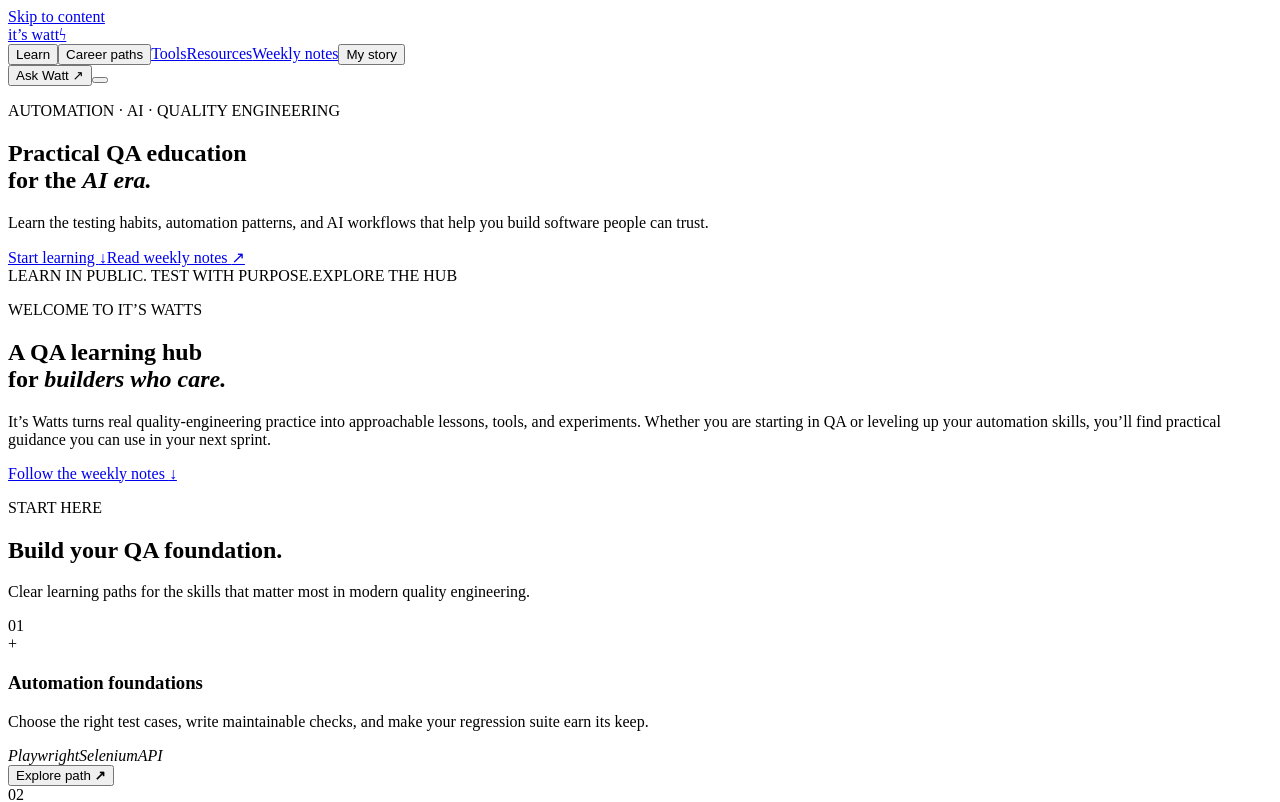
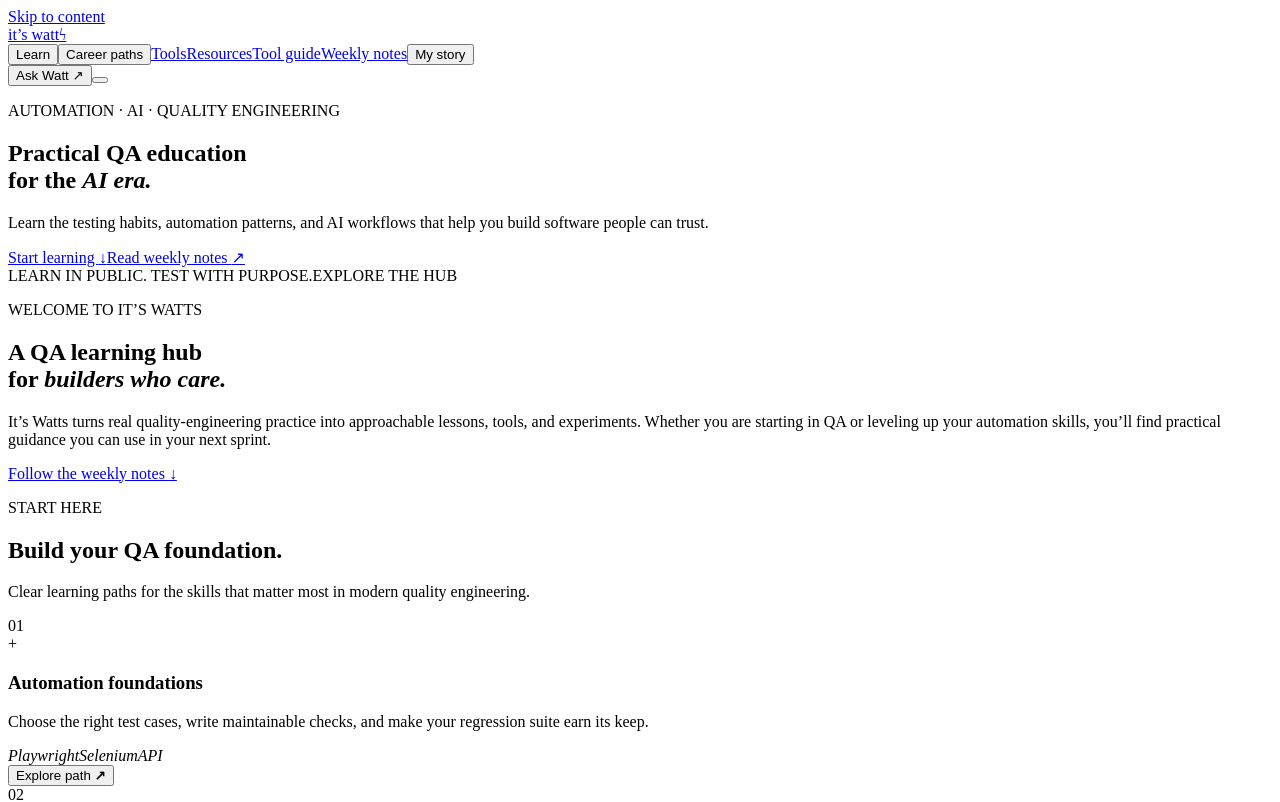
Before and after one commit to Dream-Like-King/itswatts, a React (Vite) app: page / in a window 1280 px wide. Shown: the top 802 px of the page. Built offline with nearby package versions, Linux system fonts and the light colour scheme; the HTML template or start-up script is replaced by a standard one.

Commit message:
Tools Overview add

```diff
--- a/src/components/MobileDock.tsx
+++ b/src/components/MobileDock.tsx
@@ -11,6 +11,7 @@ const primaryItems = [
 
 const moreItems = [
   ['Resources', 'resources', '▦'],
+  ['Tool Guide', 'focus-tools', '◈'],
   ['Career paths', 'career-paths', '↗'],
   ['Practice Lab', 'practice', '◌'],
   ['My story', 'story', '◉'],
--- a/src/components/Navbar.tsx
+++ b/src/components/Navbar.tsx
@@ -1,7 +1,7 @@
 import { useState } from 'react'
 import { Logo } from './Logo'
 
-const links = [['Learn', 'learn'], ['Career paths', 'career-paths'], ['Tools', 'tools'], ['Resources', 'resources'], ['Weekly notes', 'weekly'], ['My story', 'my-story']]
+const links = [['Learn', 'learn'], ['Career paths', 'career-paths'], ['Tools', 'tools'], ['Resources', 'resources'], ['Tool guide', 'focus-tools'], ['Weekly notes', 'weekly'], ['My story', 'my-story']]
 
 type NavbarProps = { onOpenChat: () => void; onOpenLearn: (target?: string) => void; onOpenStory: () => void }
 
--- a/src/data/site.ts
+++ b/src/data/site.ts
@@ -33,10 +33,12 @@ export const explorationTools = [
   { name: 'Selenium', category: 'Automation', description: 'A widely used browser-automation ecosystem with broad language and grid support.', use: 'Useful for maintaining or extending established automation suites across teams.' },
   { name: 'Cypress', category: 'Automation', description: 'A developer-friendly tool for testing web applications directly in the browser.', use: 'Helpful for fast front-end feedback, debugging, and component-focused checks.' },
   { name: 'Postman', category: 'Automation', description: 'A workspace for exploring, testing, and documenting APIs.', use: 'Use it to validate requests, responses, authentication, and important API edge cases.' },
+  { name: 'REST Assured', category: 'Automation', description: 'A Java library for writing readable, code-based API tests.', use: 'Use it to automate API checks, validate contracts and responses, and run reliable service tests alongside a Java test suite.' },
   { name: 'API testing', category: 'Automation', description: 'Testing the services and data exchanges behind a user interface.', use: 'Use it to isolate integration problems and verify behavior before or alongside UI testing.' },
   { name: 'Browser DevTools', category: 'Automation', description: 'Built-in browser tools for inspecting layout, network activity, storage, and errors.', use: 'Use it to investigate defects, reproduce conditions, and understand what the application is doing.' },
   { name: 'GitHub Copilot', category: 'AI + QA', description: 'An AI coding assistant that can help draft tests, refactor helpers, and explain unfamiliar code.', use: 'Use it for a first draft, then review the assumptions, coverage, and product context yourself.' },
   { name: 'ChatGPT', category: 'AI + QA', description: 'A conversational AI tool for generating questions, outlines, and alternative test ideas.', use: 'Use it to expand a rough story into risks and test angles—not as proof that testing is complete.' },
+  { name: 'Promptfoo', category: 'AI + QA', description: 'An evaluation and red-teaming tool for prompts, models, and LLM-powered applications.', use: 'Use it to compare prompt output, define repeatable checks, and test AI features for reliability and common risks.' },
   { name: 'Prompt design', category: 'AI + QA', description: 'Writing clear context, constraints, and desired output for an AI assistant.', use: 'Use it to get more relevant test-planning, defect-investigation, and documentation support.' },
   { name: 'AI workflows', category: 'AI + QA', description: 'Repeatable ways to use AI within QA work while keeping human review in the loop.', use: 'Use them to speed up drafts and discovery while protecting judgment, evidence, and accountability.' },
   { name: 'Azure DevOps', category: 'Delivery + SDLC', description: 'A platform for planning work, tracking defects, managing code, and supporting delivery.', use: 'Use it to connect requirements, test evidence, defects, and release conversations.' },
```
Also changed, not shown: 2 other files (tests, documents, lock files or other folders).
